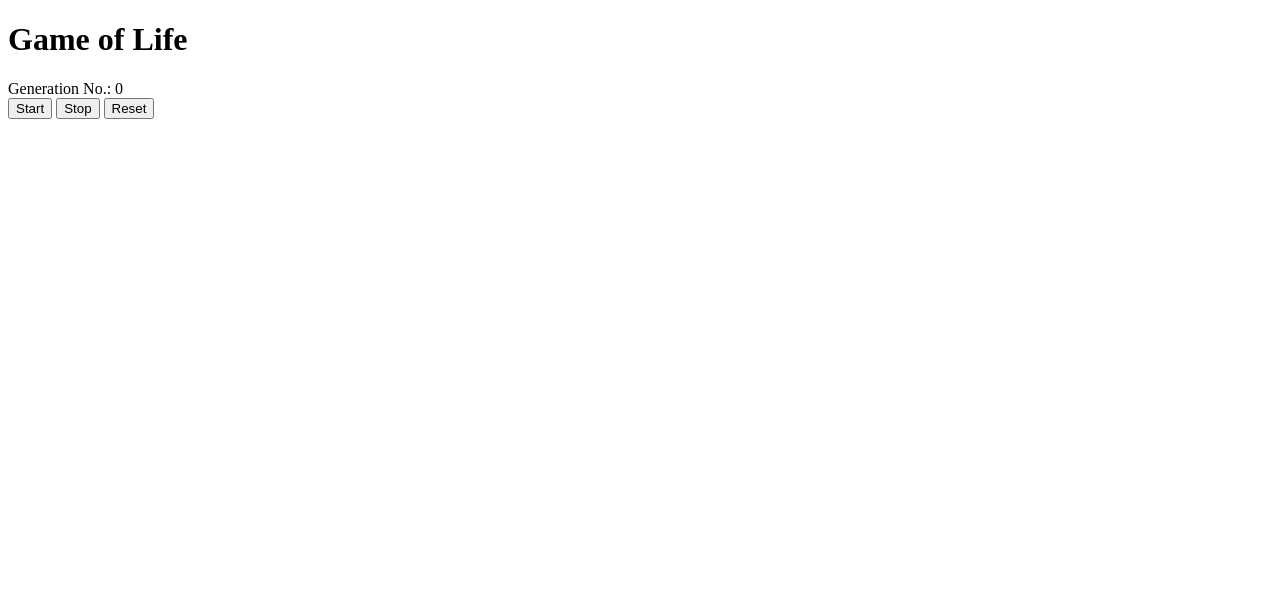
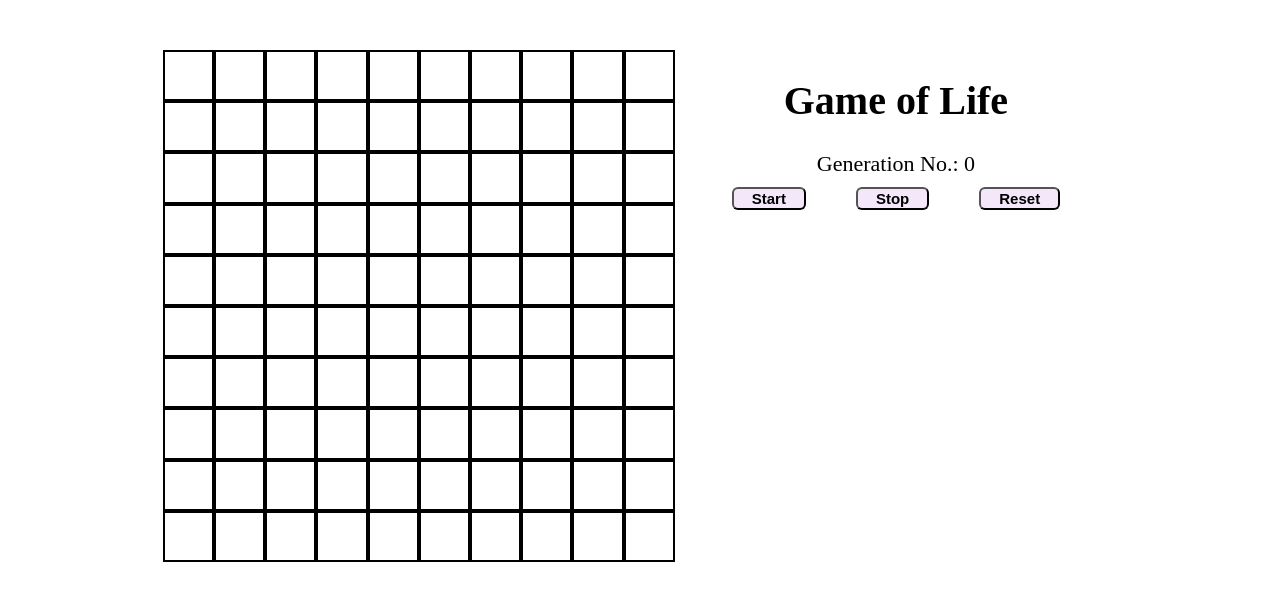
Before and after one commit to chiragptl/game-of-life, a plain HTML site: page index.html in a window 1280 px wide. Drawn offline with Linux system fonts and the light colour scheme.

Commit message:
Solved not calling js and css file in html file

```diff
--- a/index.html
+++ b/index.html
@@ -5,7 +5,7 @@
     <meta http-equiv="X-UA-Compatible" content="IE=edge" />
     <meta name="viewport" content="width=device-width, initial-scale=1.0" />
     <title>Game Of Life</title>
-    <link rel="stylesheet" href="/css/style.css" />
+    <link rel="stylesheet" href="/css/GameOfLifeDesign.css" />
   </head>
   <body>
       <div class="gameContainer">
@@ -121,6 +121,6 @@
         </div>
       </div>
     </div>
-    <script src="/javascript/script.js"></script>
+    <script src="/javascript/GameOfLifeLogic.js"></script>
   </body>
 </html>
```
